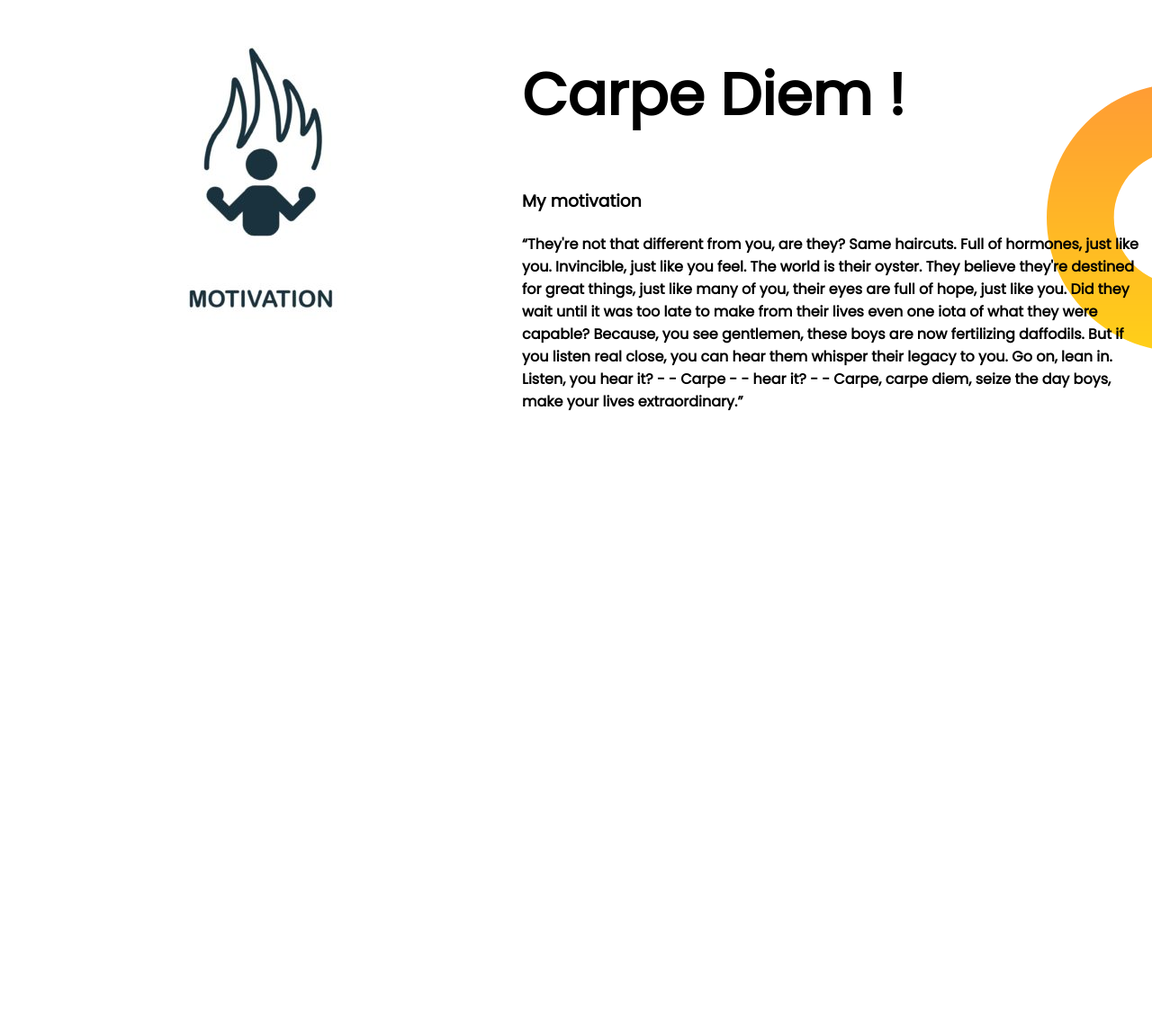
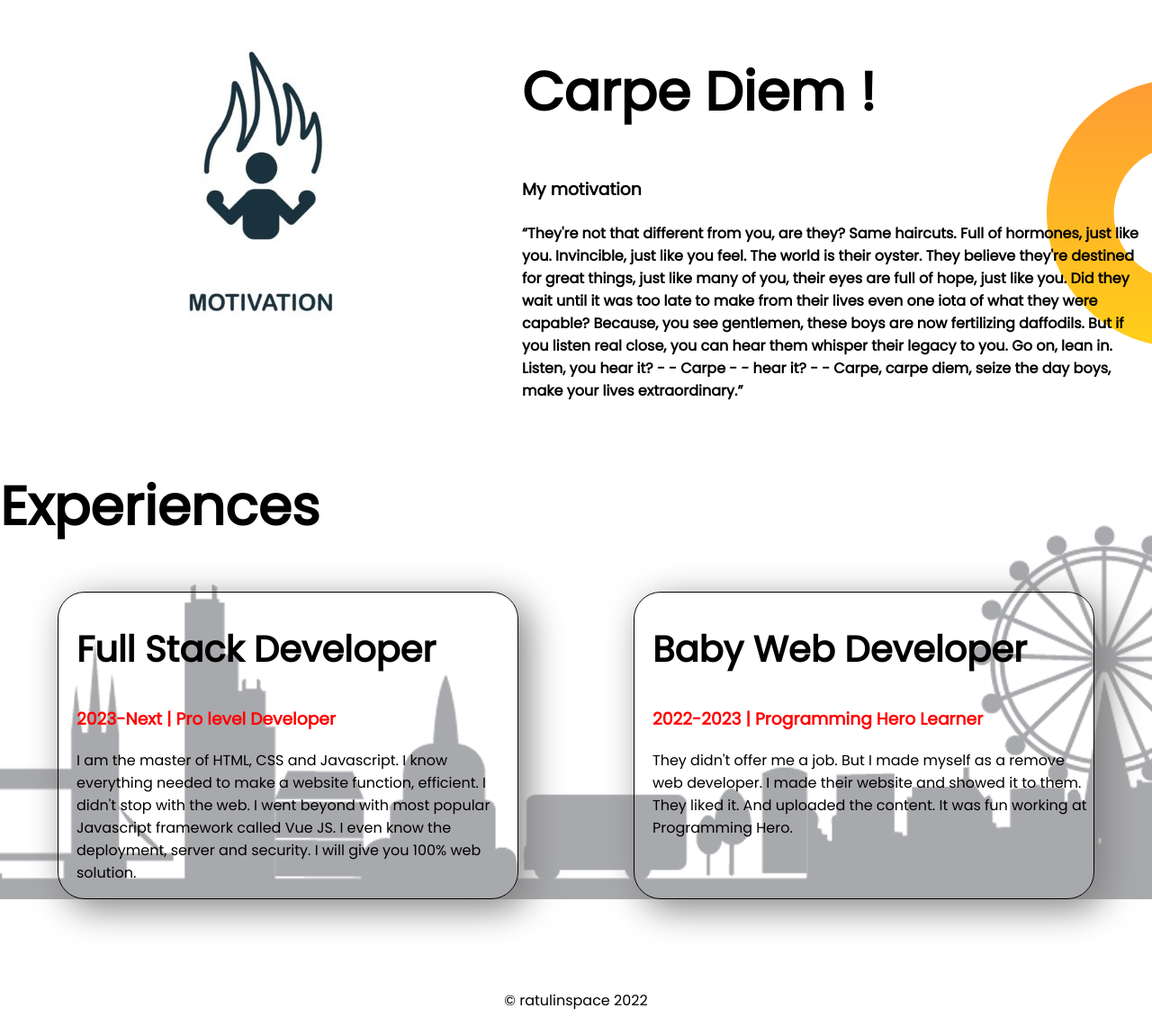
Before and after one commit to ratulinspace/developer-portfolio1.1, a plain HTML site: page index.html in a window 1280 px wide. Shown: the part 613-1754 px from the top of the page at 90% size. Before the commit the page ends 1093 px from the top, so only its background shows below. Drawn offline with Linux system fonts and the light colour scheme.

Commit message:
footer & exprience added

```diff
--- a/index.html
+++ b/index.html
@@ -13,7 +13,7 @@
 </head>
 
 <body>
-    <section class="top-banner">
+    <section class="top-banner flexible-container">
         <div class="half-width">
             <h1>Welcome To..</h1>
             <h2><span class="orng-clr">Shahriar Ratul's</span> portfolio !</h2>
@@ -30,7 +30,7 @@
             <img src="images/ratul portfolio with BG.png" alt="">
         </div>
     </section>
-    <section class="second-part">
+    <section class="second-part flexible-container">
         <div>
             <img src="images/Motivation-icon-Graphics-14108769-1-1-580x387.jpg" alt="">
         </div>
@@ -46,6 +46,29 @@
                 the day boys, make your lives extraordinary.”</h4>
         </div>
     </section>
+    <section class="experience-area">
+        <h1>Experiences</h1>
+        <div class="flexible-container">
+            <div class="experience-item">
+                <h2>Full Stack Developer</h2>
+                <h3 class="orng-clr">2023-Next | Pro level Developer</h3>
+                <p>I am the master of HTML, CSS and Javascript. I know everything needed to make a website function,
+                    efficient. I didn't stop with the web. I went beyond with most popular Javascript framework called
+                    Vue
+                    JS. I even know the deployment, server and security. I will give you 100% web solution.</p>
+            </div>
+            <div class="experience-item">
+                <h2>Baby Web Developer</h2>
+                <h3 class="orng-clr">2022-2023 | Programming Hero Learner</h3>
+                <p>They didn't offer me a job. But I made myself as a remove web developer. I made their website and
+                    showed
+                    it to them. They liked it. And uploaded the content. It was fun working at Programming Hero.</p>
+            </div>
+        </div>
+    </section>
+    <footer>
+        <p>© ratulinspace 2022 </p>
+    </footer>
 </body>
 
 </html>
--- a/style.css
+++ b/style.css
@@ -1,29 +1,30 @@
 body{
     font-family: 'Poppins', sans-serif;
     margin: 0%;
+    background-color: white;
 }
 h1{
-    font-size: 65px;
+    font-size: 60px;
 }
 .orng-clr{
-    color: orangered;
+    color: red;
 }
 h2{
-    font-size: 30px;
+    font-size: 40px;
 }
-section{
+.flexible-container{
     display: flex;
     margin-bottom: 100px;
 }
 .half-width{
     width: 80%;
     padding-left: 5%;
-    padding-top: 2%;
+    padding-top: 3%;
 }
 .half-width img{
     width: 70%;
     padding-left: 28%;
-    padding-top: 10%;
+    padding-top: 4%;
 }
 .link-button{
     text-decoration: none;
@@ -38,7 +39,7 @@ section{
     background-repeat: no-repeat;
     max-width: 100%;
     height: auto;
-    margin-top: 2%;
+    margin-top: 4%;
 }
 .second-part{
     background-image:url(images/dream-bg.png);
@@ -46,3 +47,21 @@ section{
     background-position: right;
     margin: 0%;
 }
+.experience-item{
+    width: 40%;
+    margin-left: 5%;
+    margin-right: 5%;
+    padding-left: 20px;
+    box-shadow: 10px 10px 40px gray;
+    border-radius: 30px;
+    border:1px solid black;
+
+}
+.experience-area{
+    background-image: url(images/city.png);
+    background-repeat: no-repeat;
+    background-position: bottom;
+}
+footer p{
+    text-align: center;
+}
```
Also changed, not shown: BG removied image.png (deleted), images/city.png (added), images/work experience.jpg (added), 4 other files.
